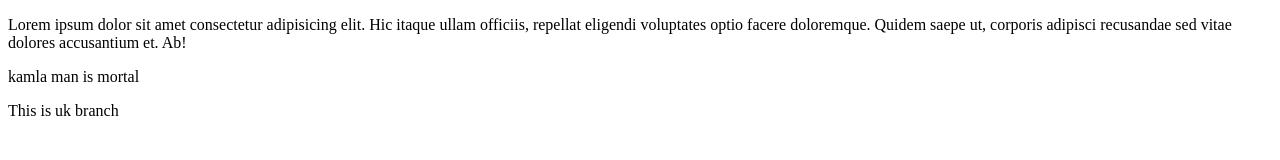
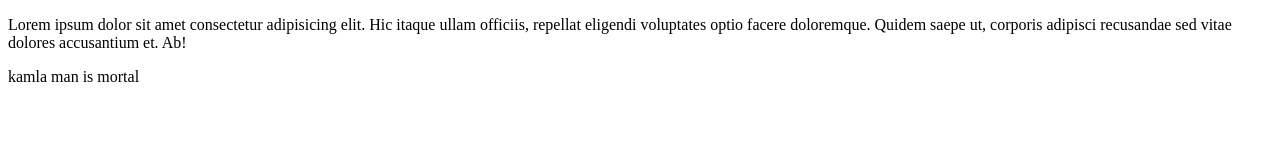
Before and after one commit to Md-sakib-al-hasan/demo, a plain HTML site: page index.html in a window 1280 px wide. Drawn offline with Linux system fonts and the light colour scheme.

Commit message:
Revert "Describe your changes here"

```diff
--- a/index.html
+++ b/index.html
@@ -8,6 +8,5 @@
 <body>
     <p>Lorem ipsum dolor sit amet consectetur adipisicing elit. Hic itaque ullam officiis, repellat eligendi voluptates optio facere doloremque. Quidem saepe ut, corporis adipisci recusandae sed vitae dolores accusantium et. Ab!</p>
     <p>kamla man is mortal</p>
-    <p>This is uk branch</p>
 </body>
 </html>
```
